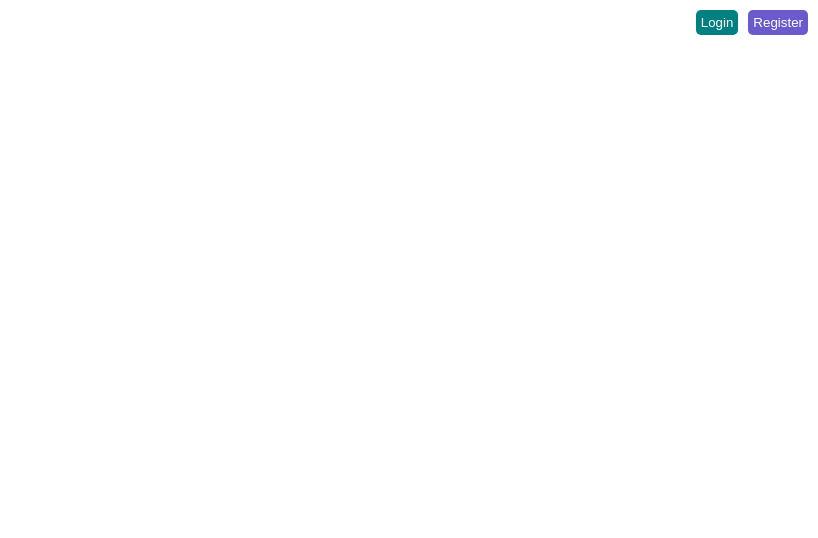
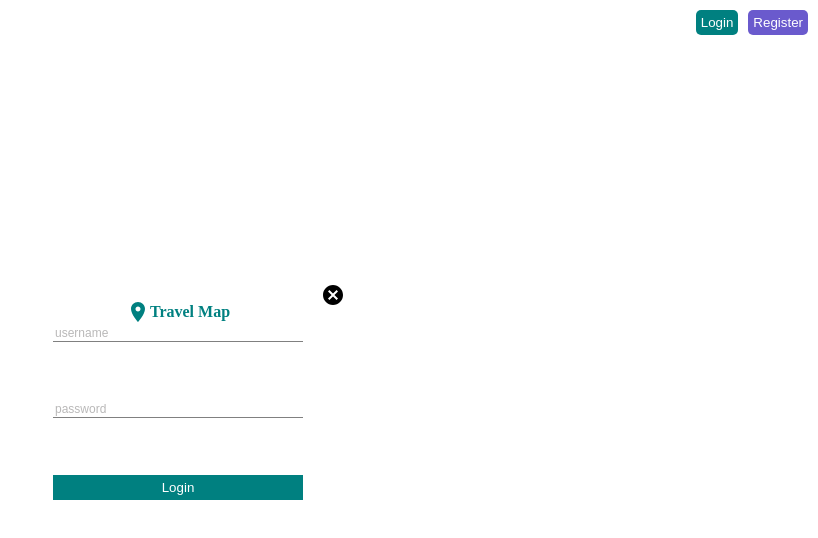
Before and after one commit to MoEssam/auth-boilerplate, a React (Create React App) app in the folder frontend/: page / in a window 1280 px wide. Both pictures are taken after a click on the button "Login". Shown: the top 538 px of the page, without its empty margins (462-1280 px from the left). Built offline with nearby package versions, Linux system fonts and the light colour scheme.

Commit message:
added user login

```diff
--- a/frontend/src/App.js
+++ b/frontend/src/App.js
@@ -2,10 +2,13 @@ import * as React from "react";
 import "./app.css";
 import { useState } from "react";
 import Register from "./components/Register";
+import Login from "./components/Login";
 
 function App() {
+  const myStorage = window.localStorage;
   const [currentUser, setCurrentUser] = useState(null);
   const [showRegister, setShowRegister] = useState(false);
+  const [showLogin, setShowLogin] = useState(false);
 
   return (
     <div>
@@ -13,7 +16,9 @@ function App() {
         <button className="button logout">Log Out</button>
       ) : (
         <div className="buttons">
-          <button className="button login">Login</button>
+          <button className="button login" onClick={() => setShowLogin(true)}>
+            Login
+          </button>
           <button
             className="button register"
             onClick={() => setShowRegister(true)}
@@ -23,6 +28,13 @@ function App() {
         </div>
       )}
       {showRegister && <Register setShowRegister={setShowRegister} />}
+      {showLogin && (
+        <Login
+          setShowLogin={setShowLogin}
+          myStorage={myStorage}
+          setCurrentUser={setCurrentUser}
+        />
+      )}
     </div>
   );
 }
--- /dev/null
+++ b/frontend/src/components/Login.jsx
@@ -0,0 +1,44 @@
+import "./login.css";
+import { Cancel, Room } from "@material-ui/icons";
+import { useRef, useState } from "react";
+import axios from "axios";
+
+export default function Login({ setShowLogin, myStorage, setCurrentUser }) {
+  const [error, setError] = useState(false);
+  const usernameRef = useRef();
+  const passwordRef = useRef();
+
+  const handleSubmit = async (e) => {
+    e.preventDefault();
+    const user = {
+      username: usernameRef.current.value,
+      password: passwordRef.current.value,
+    };
+
+    try {
+      const res = await axios.post("/users/login", user);
+      myStorage.setItem("user", res.data.user.username);
+      setCurrentUser(res.data.user.username);
+      setShowLogin(false);
+      setError(false);
+    } catch (err) {
+      setError(true);
+    }
+  };
+
+  return (
+    <div className="loginContainer">
+      <div className="logo">
+        <Room />
+        Travel Map
+      </div>
+      <form onSubmit={handleSubmit}>
+        <input type="text" placeholder="username" ref={usernameRef}></input>
+        <input type="password" placeholder="password" ref={passwordRef}></input>
+        <button className="loginBtn"> Login</button>
+        {error && <span className="failure">Something went wrong!</span>}
+      </form>
+      <Cancel className="loginCancel" onClick={() => setShowLogin(false)} />
+    </div>
+  );
+}
--- /dev/null
+++ b/frontend/src/components/login.css
@@ -0,0 +1,46 @@
+.loginContainer {
+  width: 300px;
+  height: 200px;
+  padding: 20px;
+  border-radius: 10px;
+  background-color: white;
+  position: absolute;
+  top: 0;
+  bottom: 0;
+  left: 0;
+  right: 0;
+  margin: auto;
+  display: flex;
+  flex-direction: column;
+  align-items: center;
+  justify-content: space-between;
+}
+
+.loginCancel {
+  position: absolute;
+  top: 3px;
+  right: 3px;
+  cursor: pointer;
+}
+
+.logo {
+  display: flex;
+  align-items: center;
+  justify-content: center;
+  color: teal;
+  font-weight: 700;
+}
+
+.loginBtn {
+  border: none;
+  padding: 5px;
+  background-color: teal;
+  color: white;
+  cursor: pointer;
+}
+
+.failure {
+  font-size: 12px;
+  color: red;
+  text-align: center;
+}
```
